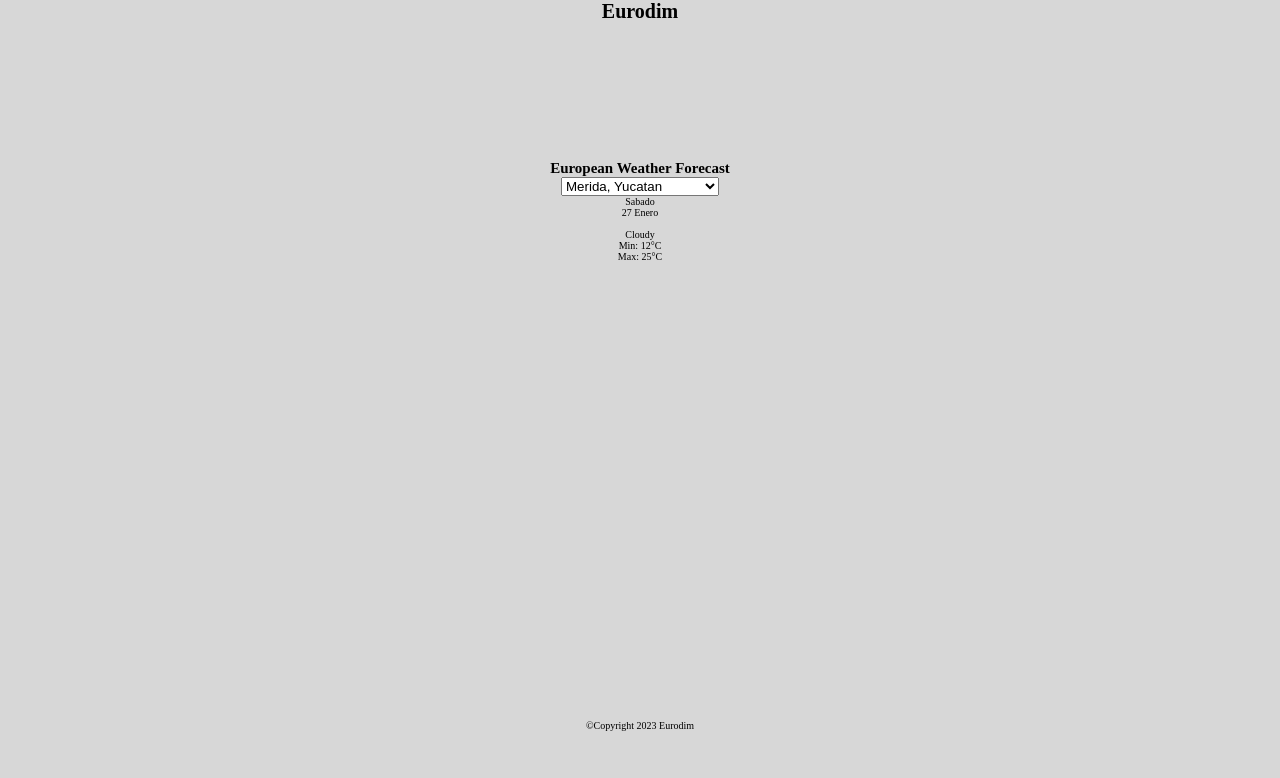
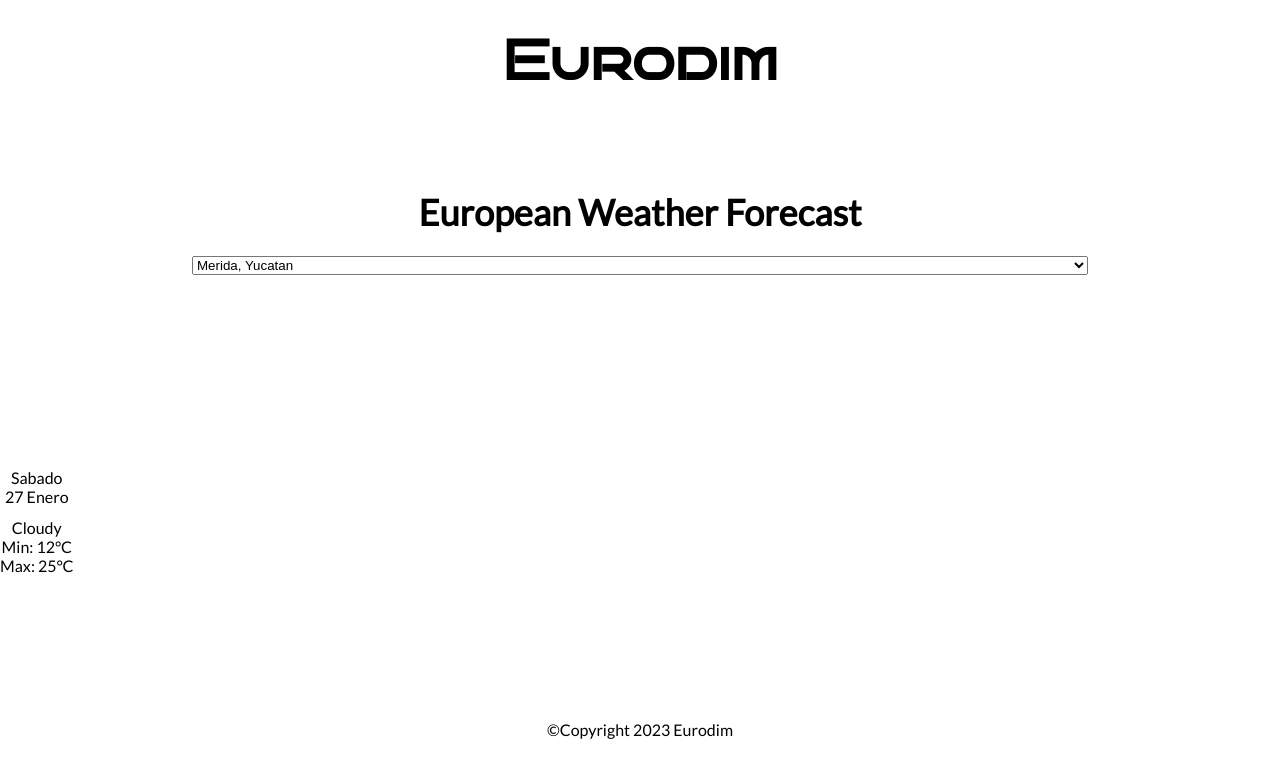
Before and after one commit to Diegogila/WeatherApp-project, a plain HTML site: page index.html in a window 1280 px wide. Drawn offline with Linux system fonts and the light colour scheme.

Commit message:
Actualizacion de proyecto

```diff
--- a/css/master.css
+++ b/css/master.css
@@ -1,19 +1,74 @@
+@font-face {
+    font-family: 'BrunoAce';
+    src: url('../assets/fonts/BrunoAceSC-Regular.ttf') format('truetype');
+}
+
+@font-face {
+    font-family: 'Lato-Regular';
+    src: url('../assets/fonts/Lato-Regular.ttf') format('truetype');
+}
+
+
+@font-face {
+    font-family: 'Lato-Bold';
+    src: url('../assets/fonts/Lato-Bold.ttf') format('truetype');
+}
+
 html{
     font-size: 62.5%;
+    font-family: 'Lato-Regular';
 }
 
 *{
     box-sizing: border-box;
     margin: 0;
 }
-
+p{
+    font-size: 1.6rem;
+}
 
 
 body {
     display: grid;
-    grid-template-rows: minmax(72px,20%) 1fr 10%;
+    grid-template-rows: 15% 1fr 10%;
     text-align: center;
     height: 100vh;
-    background-color: #d7d7d7;
-    color: black;
 }
+
+header{
+    display: flex;
+    justify-content: center;
+    align-items: center;
+}
+
+header h1{
+    font-size: 5.6rem;
+    font-family: 'BrunoAce';
+}
+
+.weather-forecast{
+    display: flex;
+    flex-direction: column;
+    justify-content: space-around;
+}
+
+.title-container h2{
+    font-size: 3.6rem;
+    padding: 22px;
+
+}
+
+.title-container select{
+    width: 70%;
+}
+
+.carousel-container{
+    display: flex;
+    align-items: center;
+    height: 50%;
+}
+
+.card{
+    display: flex;
+    flex-direction: column;
+}
--- a/index.html
+++ b/index.html
@@ -15,12 +15,14 @@
     <header>
         <h1>Eurodim</h1>
     </header>
-    <main>
-        <h2>European Weather Forecast</h2>
-        <select name="city" class="select" id="Cities">
-            <option value="Merida, Yucatan">Merida, Yucatan</option>
-            <option value="Cancun, Quintana Roo">Cancun, Quintana Roo</option>
-        </select>
+    <main class="weather-forecast">
+        <div class="title-container">
+            <h2>European Weather Forecast</h2>
+            <select name="city" class="select" id="Cities">
+                <option value="Merida, Yucatan">Merida, Yucatan</option>
+                <option value="Cancun, Quintana Roo">Cancun, Quintana Roo</option>
+            </select>
+        </div>
         <div class="carousel-container">
             <div class="card">
                 <div class="card__title">
```
Also changed, not shown: assets/fonts/BrunoAceSC-Regular.ttf (added), assets/fonts/Lato-Bold.ttf (added), assets/fonts/Lato-Regular.ttf (added).
